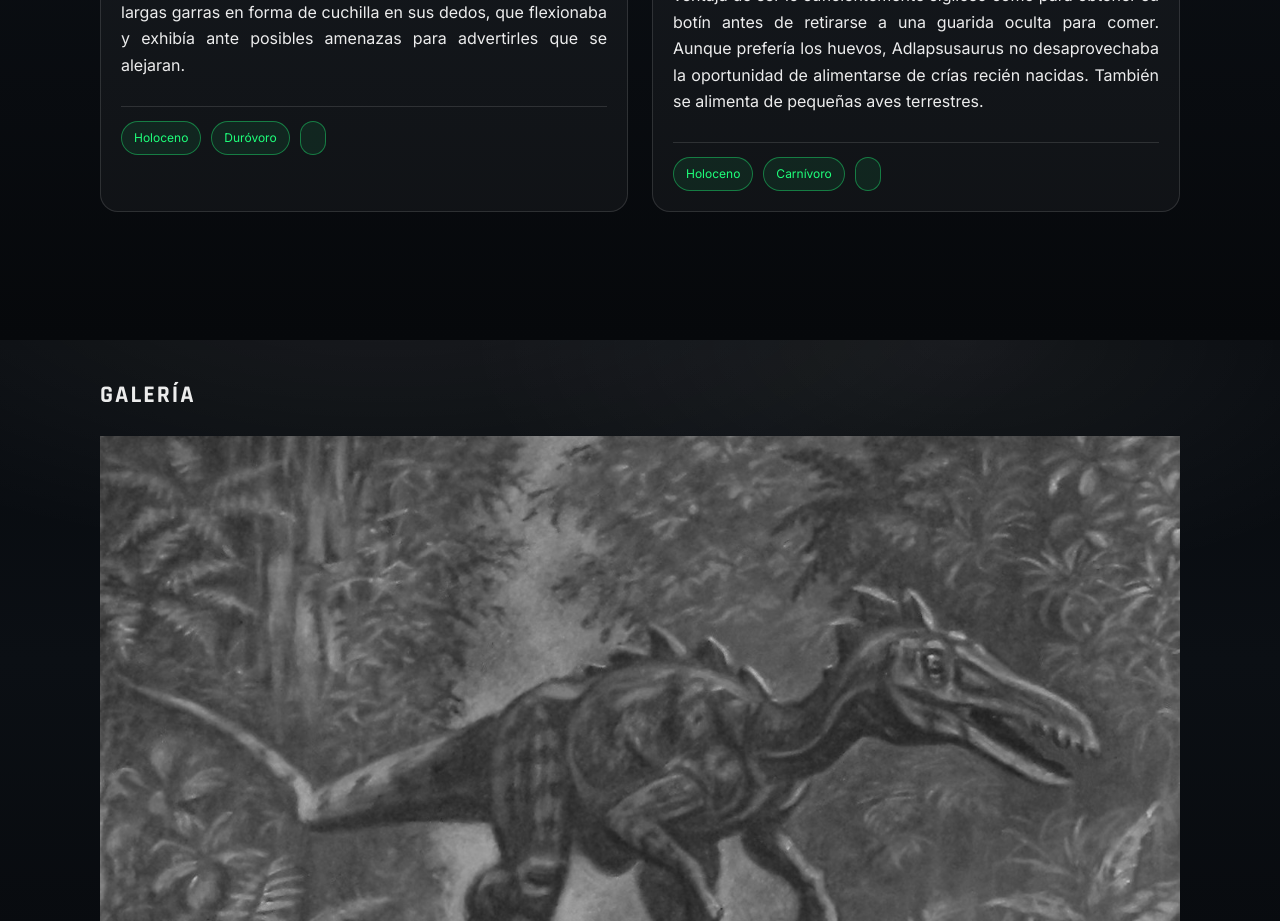
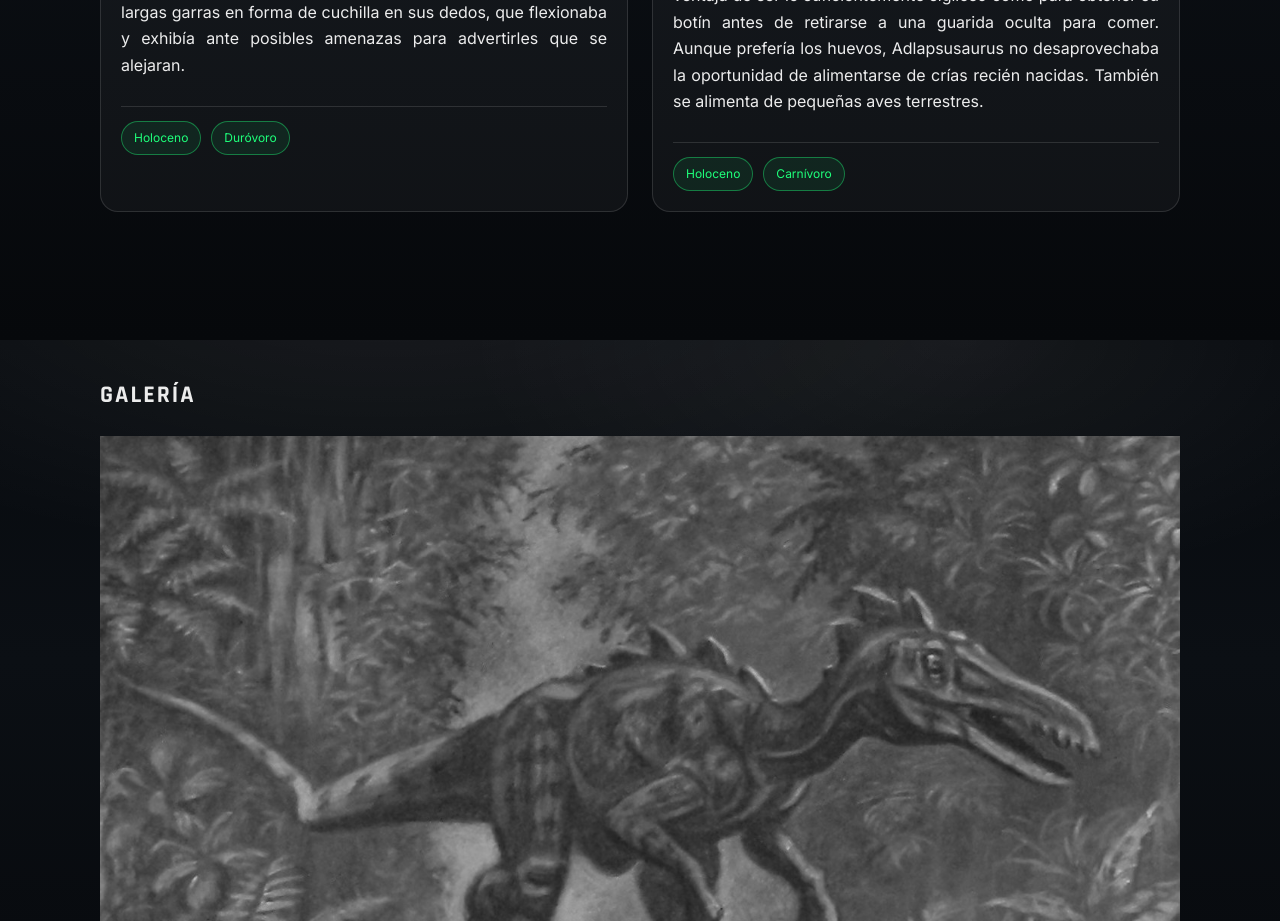
Before and after one commit to lu-developer476/Dinosauria, a React (Vite) app: page / in a window 1280 px wide. Shown: the part 3660-4581 px from the top of the page. Built offline with nearby package versions, Linux system fonts and the light colour scheme.

Commit message:
Update App.tsx

```diff
--- a/src/App.tsx
+++ b/src/App.tsx
@@ -353,13 +353,6 @@ const gallery = useMemo(
                       {d.diet}
                     </button>
 
-                    <button
-                      className={`badge ${activeFilter === d.size ? "badge-active" : ""}`}
-                      type="button"
-                      onClick={() => handleFilterClick(d.size)}
-                    >
-                      {d.size}
-                    </button>
                   </div>
                 </article>
               ))}
```
